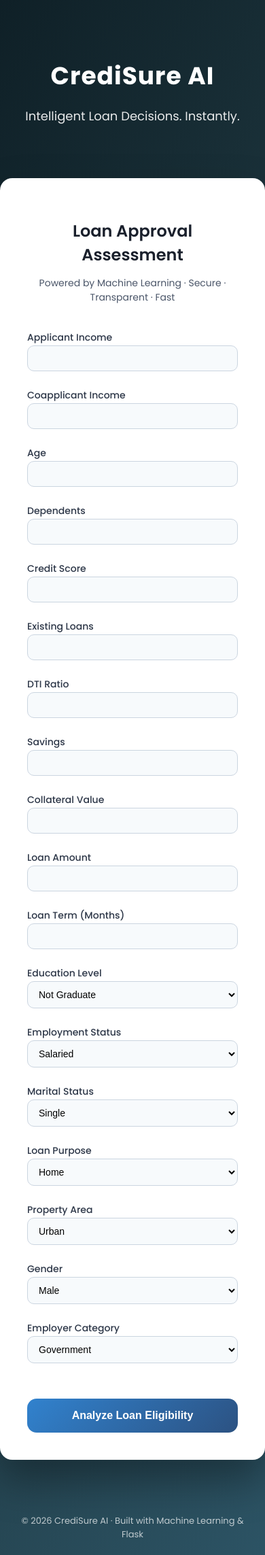
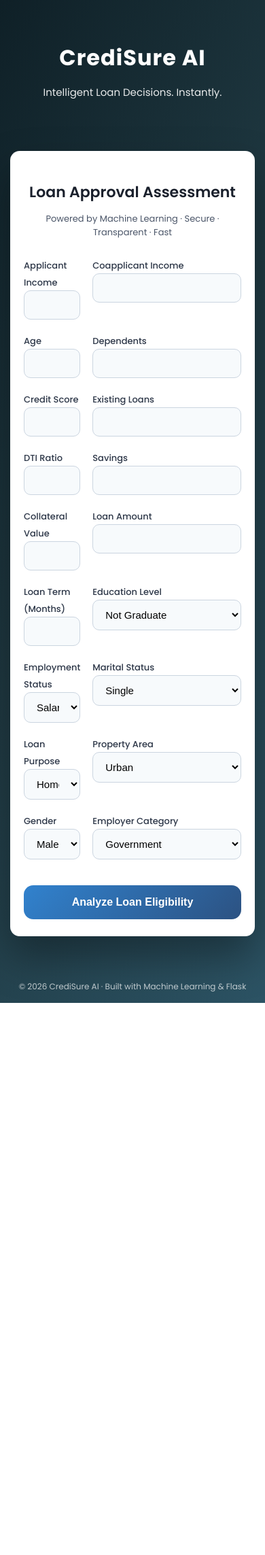
Before and after one commit to priyanshu655/credisure-ai, a Flask app: page / in a window 390 px wide. Shown: the whole page at 68% size. After the commit the page ends 1475 px from the top, so only its background shows below. Run offline with Flask 3, Linux system fonts and the light colour scheme; parts of the project's set-up code (start-up, migrations or seed data) failed here and were passed over.

Commit message:
ui updated

```diff
--- a/templates/index.html
+++ b/templates/index.html
@@ -2,6 +2,10 @@
 <html lang="en">
 <head>
     <meta charset="UTF-8">
+
+    <!-- REQUIRED FOR MOBILE RESPONSIVENESS -->
+    <meta name="viewport" content="width=device-width, initial-scale=1.0">
+
     <title>CrediSure AI – Intelligent Loan Decisions</title>
 
     <!-- Google Font -->
@@ -19,7 +23,7 @@
             color: #ffffff;
         }
 
-        /* ===== HEADER / HERO ===== */
+        /* ===== HEADER ===== */
         header {
             padding: 60px 20px;
             text-align: center;
@@ -112,6 +116,10 @@
             box-shadow: 0 15px 30px rgba(49,130,206,0.4);
         }
 
+        button:active {
+            transform: scale(0.97);
+        }
+
         /* ===== RESULT ===== */
         .result {
             grid-column: span 2;
@@ -139,16 +147,65 @@
             opacity: 0.7;
         }
 
-        /* ===== RESPONSIVE ===== */
-        @media (max-width: 800px) {
+        /* ===== MOBILE RESPONSIVE ===== */
+        @media (max-width: 768px) {
+
+            header {
+                padding: 40px 15px;
+            }
+
             header h1 {
-                font-size: 36px;
+                font-size: 32px;
             }
+
+            header p {
+                font-size: 15px;
+            }
+
+            .container {
+                margin: 20px 15px 50px;
+                padding: 25px 20px;
+                border-radius: 14px;
+            }
+
+            h2 {
+                font-size: 22px;
+            }
+
+            .subtitle {
+                font-size: 13px;
+                margin-bottom: 25px;
+            }
+
             form {
                 grid-template-columns: 1fr;
+                gap: 18px;
             }
-            button, .result {
-                grid-column: span 1;
+
+            label {
+                font-size: 13px;
+            }
+
+            input,
+            select {
+                font-size: 15px;
+                padding: 12px 14px;
+            }
+
+            button {
+                margin-top: 20px;
+                padding: 16px;
+                font-size: 16px;
+            }
+
+            .result {
+                font-size: 18px;
+                padding: 18px;
+            }
+
+            footer {
+                font-size: 12px;
+                padding: 15px;
             }
         }
     </style>
@@ -163,9 +220,7 @@
 
 <div class="container">
     <h2>Loan Approval Assessment</h2>
-    <p class="subtitle">
-        Powered by Machine Learning · Secure · Transparent · Fast
-    </p>
+    <p class="subtitle">Powered by Machine Learning · Secure · Transparent · Fast</p>
 
     <form action="/predict" method="post">
 
@@ -237,7 +292,7 @@
             <select name="Employment_Status" required>
                 <option value="Employed">Salaried</option>
                 <option value="Self-employed">Self-employed</option>
-                <option value="Self-employed">Contract</option>
+                <option value="Contract">Contract</option>
                 <option value="Unemployed">Unemployed</option>
             </select>
         </div>
@@ -255,7 +310,7 @@
             <select name="Loan_Purpose" required>
                 <option value="Home">Home</option>
                 <option value="Education">Education</option>
-                <option value="Education">Car</option>
+                <option value="Car">Car</option>
                 <option value="Business">Business</option>
                 <option value="Personal">Personal</option>
             </select>
@@ -284,8 +339,8 @@
                 <option value="Government">Government</option>
                 <option value="Private">Private</option>
                 <option value="Self-employed">Self-employed</option>
-                <option value="Self-employed">MNC</option>
-                <option value="Self-employed">Business</option>
+                <option value="MNC">MNC</option>
+                <option value="Business">Business</option>
             </select>
         </div>
 
```
